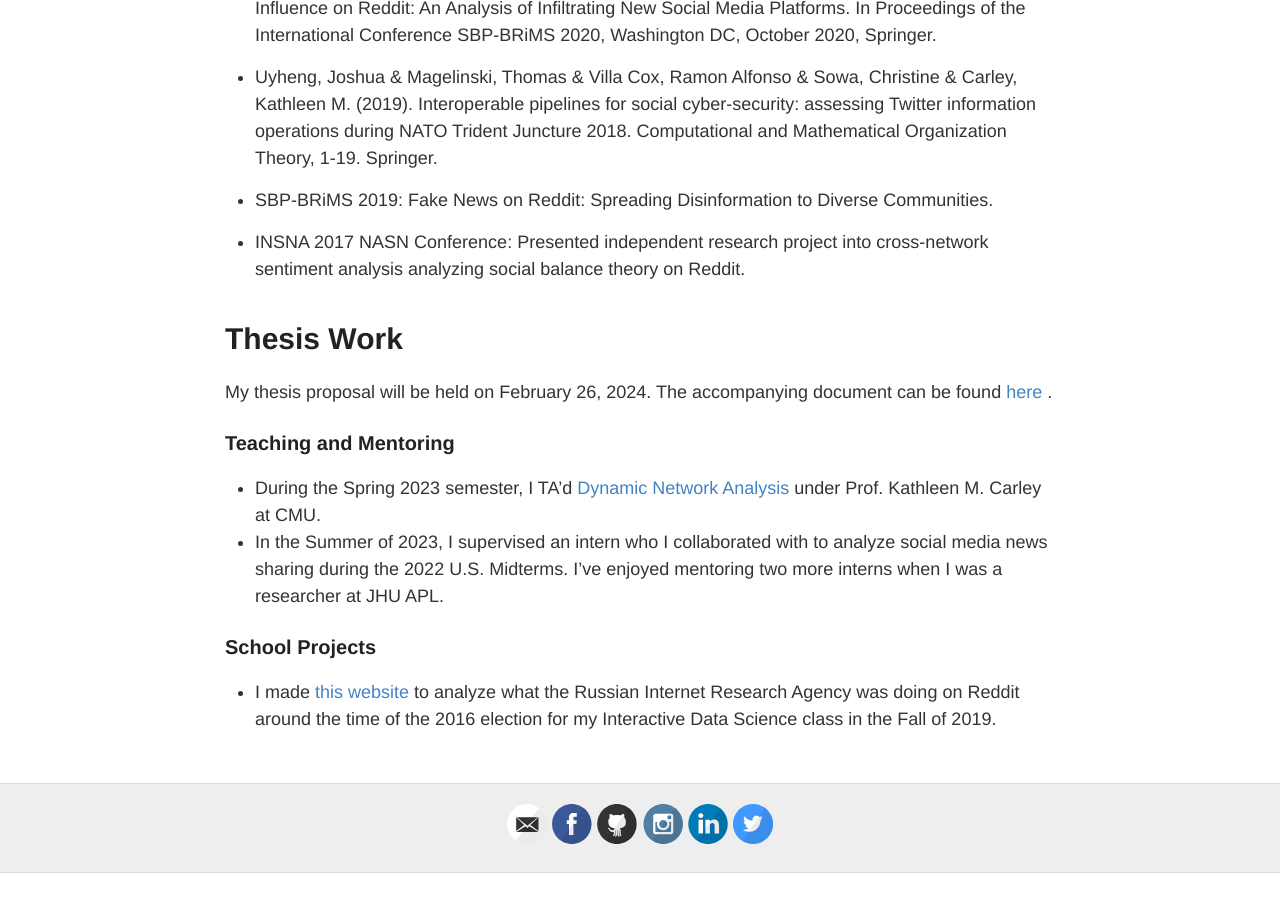
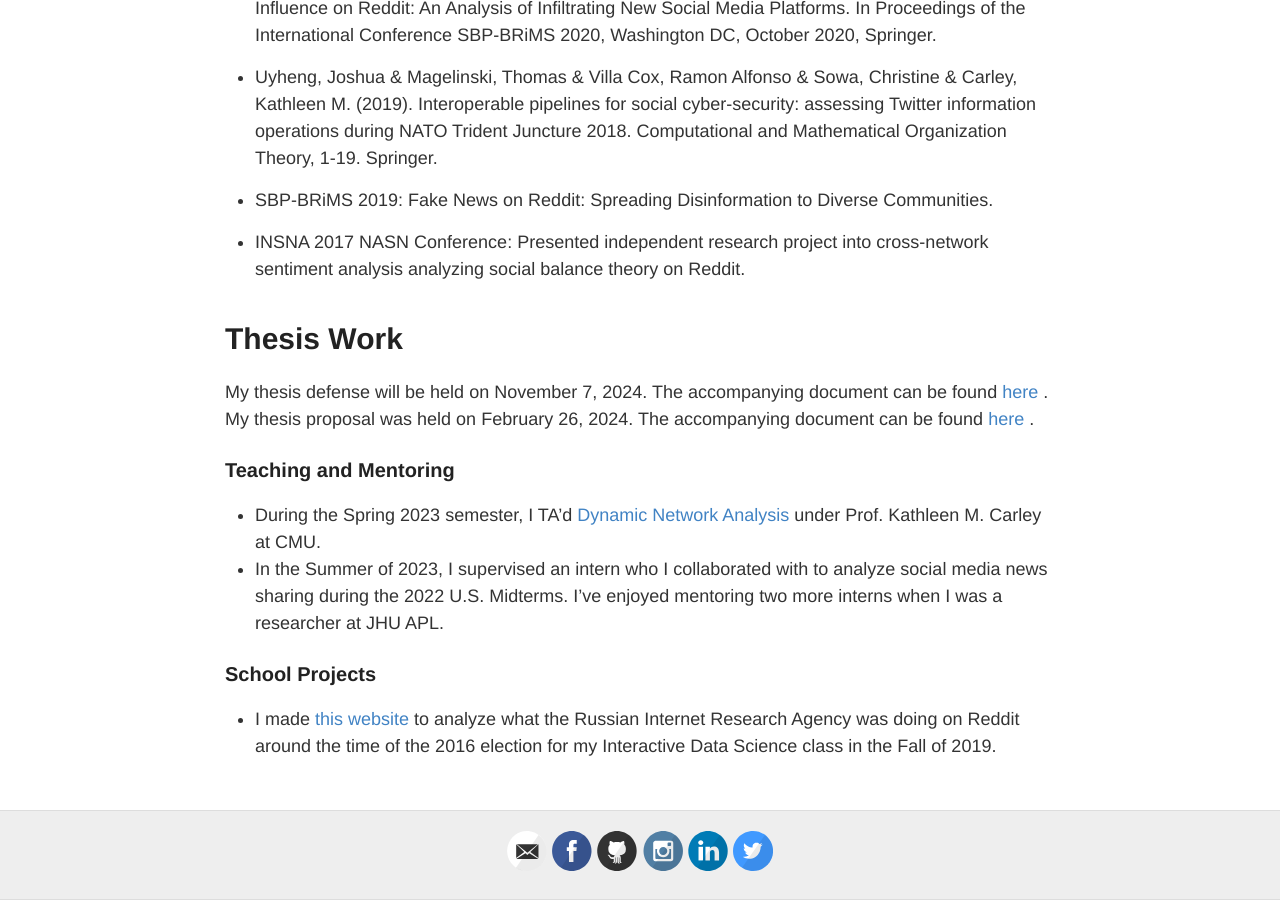
Before and after one commit to christine-lepird/christine-lepird.github.io, a Jekyll site: the page built from research.md, in a window 1280 px wide and 900 px high, scrolled down 1103 px. Built offline with Jekyll 4.4.1, drawn with Linux system fonts in a browser that asks for light colours; before the commit the page ends 1976 px from its top, so only the background shows below that.

Commit message:
Update research.md
adding defense

```diff
--- a/research.md
+++ b/research.md
@@ -29,7 +29,8 @@ In 2020 I legally changed my name from Christine Marie Sowa to Christine Sowa Le
 * INSNA 2017 NASN Conference: Presented independent research project into cross-network sentiment analysis analyzing social balance theory on Reddit.
 
 # Thesis Work
-My thesis proposal will be held on February 26, 2024. The accompanying document can be found <a href="/lepird_proposal.pdf" target="_blank">here </a>.
+My thesis defense will be held on November 7, 2024. The accompanying document can be found <a href="/Lepird_Thesis_Oct2024.pdf" target="_blank">here </a>.
+My thesis proposal was held on February 26, 2024. The accompanying document can be found <a href="/lepird_proposal.pdf" target="_blank">here </a>.
 
 ### Teaching and Mentoring
 * During the Spring 2023 semester, I TA'd [Dynamic Network Analysis](https://www.cmu.edu/ideas-social-cybersecurity/courses/19-640.html) under Prof. Kathleen M. Carley at CMU.
```
